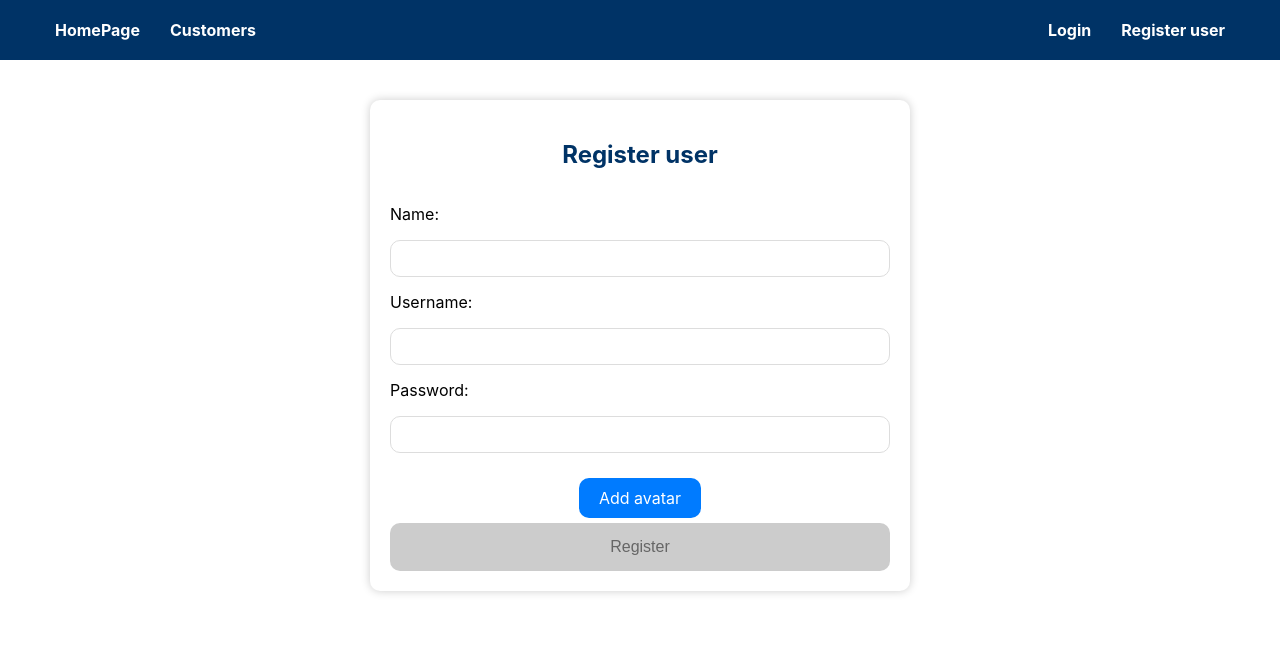
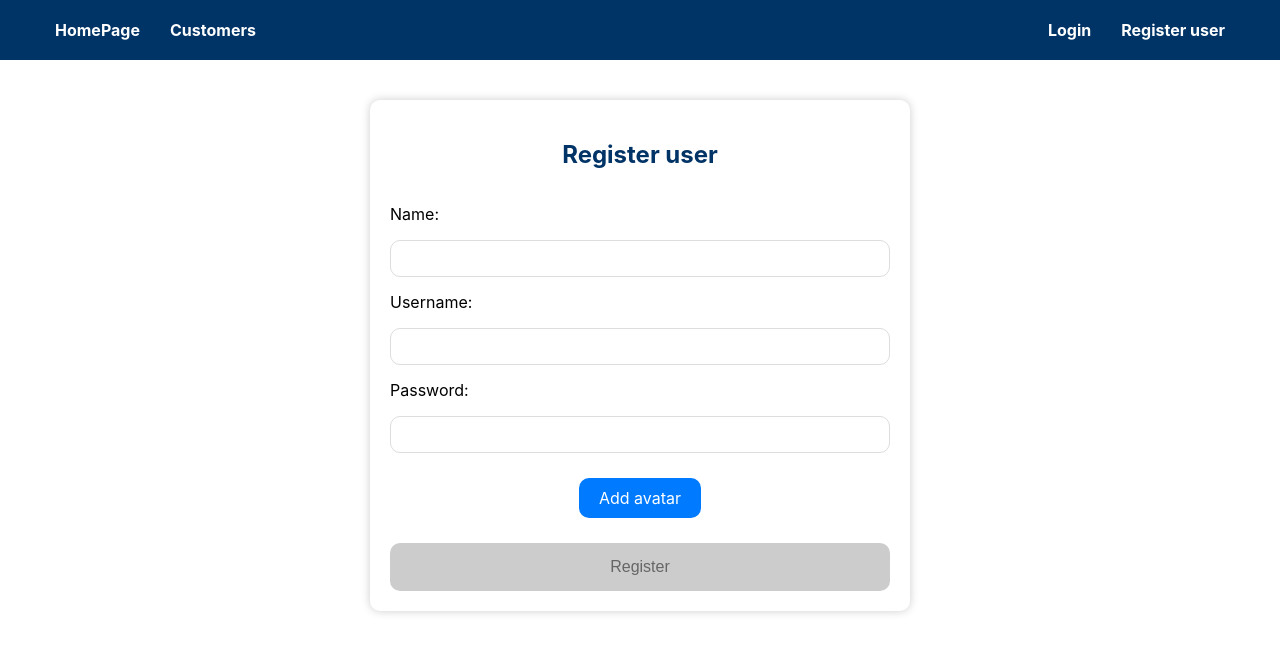
Before and after one commit to kfurjan/NKS-React-App, a React (Create React App) app: page /register in a window 1280 px wide. Shown: the top 652 px of the page. Built offline with nearby package versions, Linux system fonts and the light colour scheme.

Commit message:
fixed spacing in register form

```diff
--- a/src/pages/Register.css
+++ b/src/pages/Register.css
@@ -61,7 +61,7 @@
   }
 
   .register-form .preview {
-    margin-top: 10px;
+    margin-top: 25px;
   }
 
   .register-form .preview img {
@@ -73,6 +73,7 @@
   }
 
   .register-btn {
+    margin-top: 20px;
     padding: 15px;
     border: none;
     border-radius: 10px;
```
